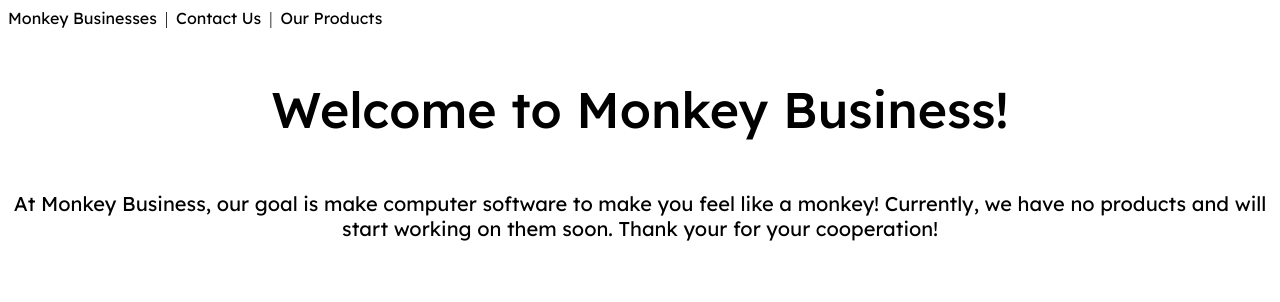
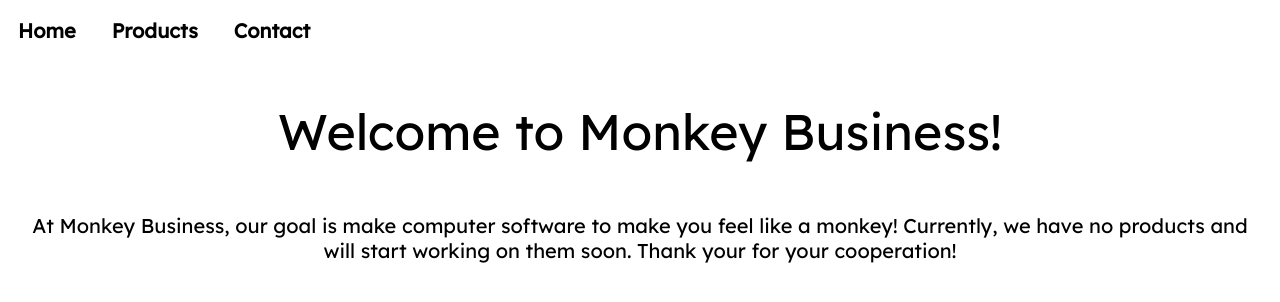
Before and after one commit to Monkey-Businesses/monkey-business.github.io, a plain HTML site: page index.html in a window 1280 px wide. Shown: the top 302 px of the page. Drawn offline with Linux system fonts and the light colour scheme.

Commit message:
Added better navbar, formatted all code, removed .vscode folder,  and more!

```diff
--- a/contact/contactstyles.css
+++ b/contact/contactstyles.css
@@ -1,11 +1,37 @@
-@import url('https://fonts.googleapis.com/css2?family=Lexend:wght@100..900&display=swap');
+.contact_title {
+    font-family: 'Lexend';
+    font-size: 18px;
+}
 
+body {margin:0;}
 
-.contact_title {
+ul {
+  list-style-type: none;
+  margin: 0;
+  padding: 0;
+  overflow: hidden;
+  background-color: #333;
+  position: fixed;
+  top: 0;
+  width: 100%;
+}
 
-text-align: center;
-font-family: lexend;
-font-weight: 500;
-font-size: medium;
+li {
+  float: left;
+}
 
+li a {
+  display: block;
+  color: white;
+  text-align: center;
+  padding: 14px 16px;
+  text-decoration: none;
 }
+
+li a:hover:not(.active) {
+  background-color: #111;
+}
+
+.active {
+  background-color: #04AA6D;
+}
--- a/index.html
+++ b/index.html
@@ -1,30 +1,23 @@
 <html>
     <head>
-        <link rel="stylesheet" href="styles.css">
-        <style>
-            @import url('https://fonts.googleapis.com/css2?family=Lexend:wght@100..900&display=swap');
-        </style>
-        <link href="/styles.css" type="stylesheet">
+        <link href='https://fonts.googleapis.com/css?family=Lexend' rel='stylesheet'>
+        <link rel="stylesheet" href="/styles.css">
         <title>Monkey Businesses</title>
         <link rel="icon" type="image/x-icon" href="/images/favicon.ico"/>
 
     </head>
-
-    <div>
-        <div>
-            <a style="font-family:Lexend; text-align: top-left; color: black; text-decoration: none;" href=".">Monkey Businesses</a>
-            &nbsp;|&nbsp;
-            <a style="font-family: lexend; color: black; text-decoration: none;" href="/contact/">Contact Us</a>
-            &nbsp;|&nbsp;
-            <a style="font-family: lexend; color: black; text-decoration: none;" href="/products/">Our Products</a>
+        <ul>
+            <li><a href="/">Home</a></li>
+            <li><a href="/products/">Products</a></li>
+            <li><a href="/contact/">Contact</a></li>
+        </ul>
+        <div style="padding:20px;margin-top:30px;height:1500px;">
+            <div class="welcome">
+                <p> Welcome to Monkey Business!</p>
+            </div>
+            <div class="about">
+                <p>At Monkey Business, our goal is make computer software to make you feel like a monkey! Currently, we have no products and will start working on them soon. Thank your for your cooperation!</p>
+            </div>
         </div>
-    </div>
-
-    <div class="Welcome_sign">
-        <p> Welcome to Monkey Business!</p>
-    </div>
-    <div class="About_Us">
-        <p>At Monkey Business, our goal is make computer software to make you feel like a monkey! Currently, we have no products and will start working on them soon. Thank your for your cooperation!</p>
-    </div>
     </body>
 </html>
--- a/styles.css
+++ b/styles.css
@@ -1,24 +1,45 @@
-@import url('https://fonts.googleapis.com/css2?family=Lexend:wght@100..900&display=swap');
-
-
-
-div.Welcome_Sign {
-
-
-text-align: center;
-color: black;
-font-weight: 500;
-font-size: 50px;
-font-family: lexend;
-
-
+div.welcome {
+    text-align: center;
+    color: black;
+    font-size: 50px;
+    font-family: "Lexend";
 }
 
-div.About_Us {
+div.about {
+    font-family: "Lexend";
+    color: black;
+    font-size: 20px;
+    text-align: center;
+}
 
-font-family: lexend;
-color: black;
-font-size: 20px;
-text-align: center;
+.contact_title {
+    font-family: 'Lexend';
+    font-size: 18px;
+}
 
+body {margin:0;}
+
+ul {
+  list-style-type: none;
+  margin: 0;
+  padding: 0;
+  overflow: hidden;
+  position: fixed;
+  top: 0;
+  width: 100%;
 }
+
+li {
+  float: left;
+}
+
+li a {
+  display: block;
+  color: black;
+  font-family: "Lexend";
+  text-align: center;
+  padding: 18px 18px;
+  font-weight: 600;
+  text-decoration: none;
+  font-size: 20px;
+}
```
Also changed, not shown: contact/index.html (+12 -23 lines), products/index.html (+9 -16 lines).
